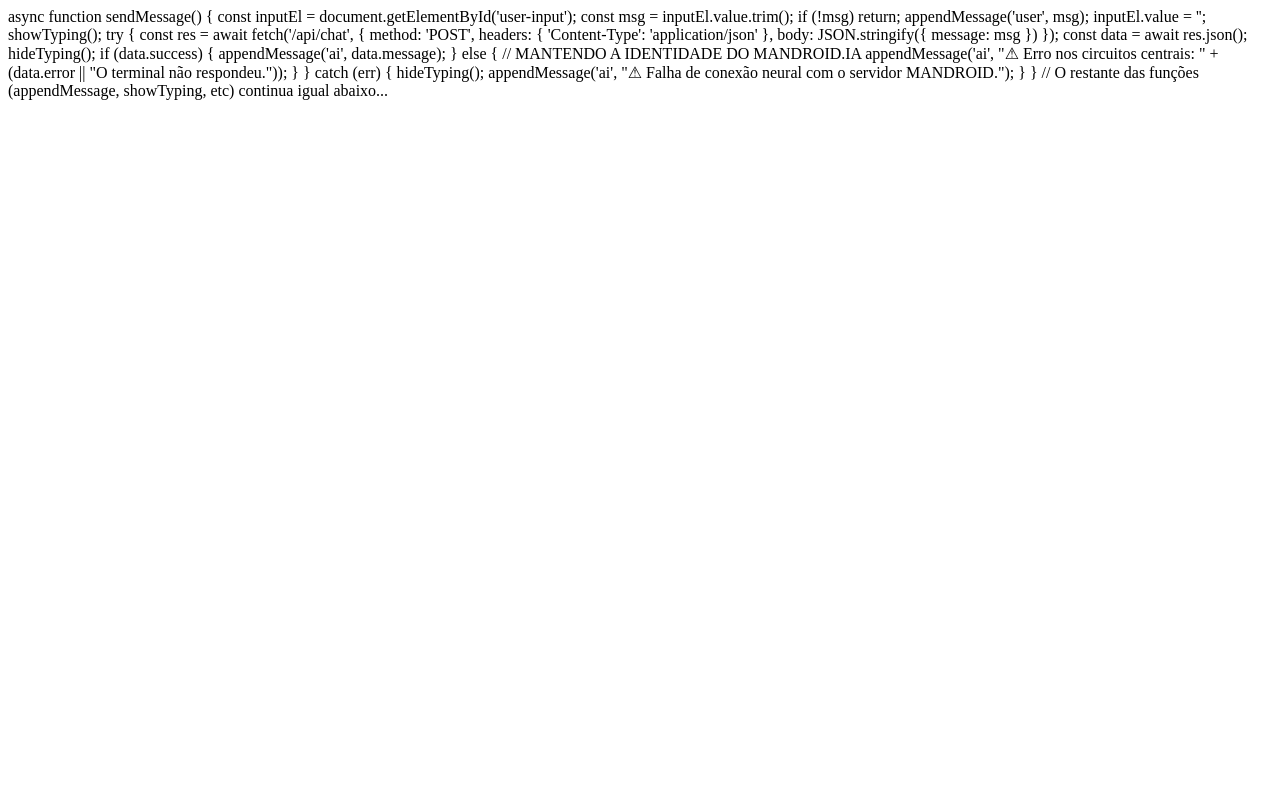
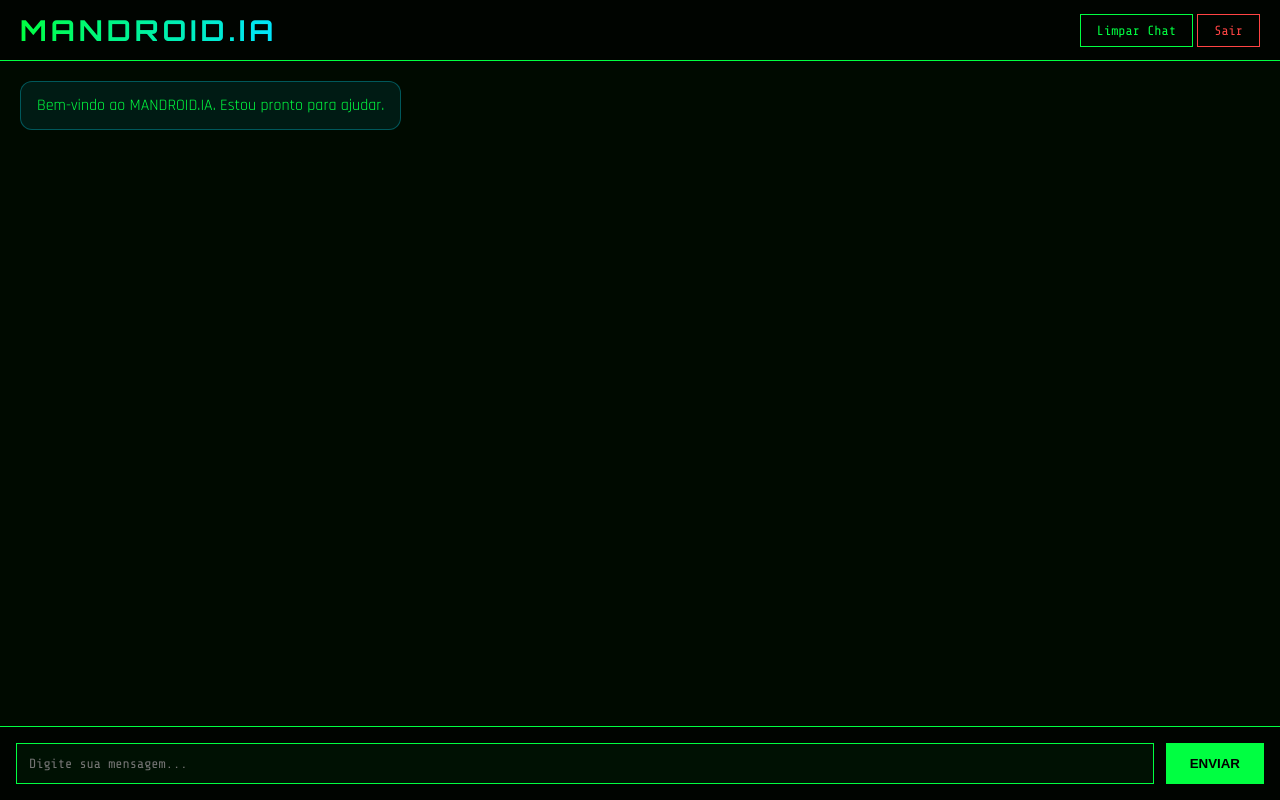
Before and after one commit to aetmdeveloper-ux/mandroid_ia, a website: page public/chat.html in a window 1280 px wide. Drawn offline with nearby package versions, Linux system fonts and the light colour scheme; no server answers.

Commit message:
Update chat.html

```diff
--- a/public/chat.html
+++ b/public/chat.html
@@ -1,5 +1,154 @@
+<!DOCTYPE html>
+<html lang="pt-BR">
+<head>
+  <meta charset="UTF-8" />
+  <meta name="viewport" content="width=device-width, initial-scale=1.0"/>
+  <title>MANDROID.IA — Assistente Futurista</title>
+  <link rel="preconnect" href="https://fonts.googleapis.com"/>
+  <link rel="preconnect" href="https://fonts.gstatic.com" crossorigin/>
+  <link href="https://fonts.googleapis.com/css2?family=Orbitron:wght@400;700;900&family=Rajdhani:wght@300;400;600;700&family=Share+Tech+Mono&display=swap" rel="stylesheet"/>
+  <style>
+    :root {
+      --neon-green: #00ff41;
+      --neon-cyan: #00e5ff;
+      --dark-bg: #000a00;
+      --chat-bg: rgba(0,15,0,0.7);
+    }
+    * { margin:0; padding:0; box-sizing:border-box; }
+    body {
+      background: var(--dark-bg);
+      color: var(--neon-green);
+      font-family: 'Rajdhani', sans-serif;
+      height: 100vh;
+      display: flex;
+      flex-direction: column;
+      overflow: hidden;
+    }
+    header {
+      padding: 12px 20px;
+      background: rgba(0,0,0,0.6);
+      border-bottom: 1px solid var(--neon-green);
+      display: flex;
+      justify-content: space-between;
+      align-items: center;
+    }
+    h1 {
+      font-family: 'Orbitron', monospace;
+      font-size: 1.8rem;
+      letter-spacing: 4px;
+      background: linear-gradient(90deg, var(--neon-green), var(--neon-cyan));
+      -webkit-background-clip: text;
+      -webkit-text-fill-color: transparent;
+    }
+    .btn {
+      padding: 8px 16px;
+      border: 1px solid var(--neon-green);
+      background: transparent;
+      color: var(--neon-green);
+      font-family: 'Share Tech Mono', monospace;
+      cursor: pointer;
+      transition: all 0.2s;
+    }
+    .btn:hover { background: rgba(0,255,65,0.15); }
+    .btn-danger { border-color: #ff4444; color: #ff4444; }
+    .btn-danger:hover { background: rgba(255,68,68,0.15); }
+
+    #chat-container {
+      flex: 1;
+      overflow-y: auto;
+      padding: 20px;
+      display: flex;
+      flex-direction: column;
+      gap: 16px;
+    }
+    .message {
+      max-width: 80%;
+      padding: 12px 16px;
+      border-radius: 12px;
+      line-height: 1.45;
+    }
+    .user {
+      align-self: flex-end;
+      background: rgba(0,255,65,0.12);
+      border: 1px solid rgba(0,255,65,0.4);
+    }
+    .ai {
+      align-self: flex-start;
+      background: rgba(0,229,255,0.08);
+      border: 1px solid rgba(0,229,255,0.3);
+    }
+    #typing {
+      align-self: flex-start;
+      color: var(--neon-cyan);
+      font-style: italic;
+      opacity: 0.7;
+      display: none;
+    }
+    #input-area {
+      padding: 16px;
+      background: rgba(0,0,0,0.6);
+      border-top: 1px solid var(--neon-green);
+      display: flex;
+      gap: 12px;
+    }
+    #user-input {
+      flex: 1;
+      padding: 12px;
+      background: rgba(0,255,65,0.05);
+      border: 1px solid var(--neon-green);
+      color: white;
+      font-family: 'Share Tech Mono', monospace;
+    }
+    #send-btn {
+      padding: 0 24px;
+      background: var(--neon-green);
+      color: black;
+      border: none;
+      font-weight: bold;
+    }
+  </style>
+</head>
+<body>
+
+<header>
+  <h1>MANDROID.IA</h1>
+  <div>
+    <button class="btn" id="btn-clear">Limpar Chat</button>
+    <button class="btn btn-danger" id="btn-logout">Sair</button>
+  </div>
+</header>
+
+<div id="chat-container">
+  <div class="message ai">Bem-vindo ao MANDROID.IA. Estou pronto para ajudar.</div>
+</div>
+
+<div id="input-area">
+  <input type="text" id="user-input" placeholder="Digite sua mensagem..." autocomplete="off"/>
+  <button id="send-btn">ENVIAR</button>
+</div>
+
+<div id="typing">MANDROID está pensando...</div>
+
+<script>
+const chatContainer = document.getElementById('chat-container');
+const inputEl = document.getElementById('user-input');
+const sendBtn = document.getElementById('send-btn');
+const typingEl = document.getElementById('typing');
+const btnClear = document.getElementById('btn-clear');
+const btnLogout = document.getElementById('btn-logout');
+
+function appendMessage(role, text) {
+  const div = document.createElement('div');
+  div.className = `message ${role}`;
+  div.textContent = text;
+  chatContainer.appendChild(div);
+  chatContainer.scrollTop = chatContainer.scrollHeight;
+}
+
+function showTyping() { typingEl.style.display = 'block'; }
+function hideTyping() { typingEl.style.display = 'none'; }
+
 async function sendMessage() {
-  const inputEl = document.getElementById('user-input');
   const msg = inputEl.value.trim();
   if (!msg) return;
 
@@ -20,13 +169,38 @@ async function sendMessage() {
     if (data.success) {
       appendMessage('ai', data.message);
     } else {
-      // MANTENDO A IDENTIDADE DO MANDROID.IA
-      appendMessage('ai', "⚠ Erro nos circuitos centrais: " + (data.error || "O terminal não respondeu."));
+      appendMessage('ai', "⚠ Erro: " + (data.error || "Falha desconhecida"));
     }
   } catch (err) {
     hideTyping();
-    appendMessage('ai', "⚠ Falha de conexão neural com o servidor MANDROID.");
+    appendMessage('ai', "⚠ Falha de conexão com o servidor.");
   }
 }
 
-// O restante das funções (appendMessage, showTyping, etc) continua igual abaixo...
+// Eventos
+sendBtn.addEventListener('click', sendMessage);
+inputEl.addEventListener('keypress', e => {
+  if (e.key === 'Enter') sendMessage();
+});
+
+btnClear.addEventListener('click', () => {
+  if (!confirm("Limpar toda a conversa?")) return;
+  chatContainer.innerHTML = '<div class="message ai">Conversa limpa. Como posso ajudar agora?</div>';
+});
+
+btnLogout.addEventListener('click', async () => {
+  if (!confirm("Deseja realmente sair?")) return;
+  window.location.href = '/logout';
+});
+
+// Opcional: carregar nome do usuário
+fetch('/api/user')
+  .then(r => r.json())
+  .then(data => {
+    if (data.success) {
+      document.querySelector('h1').textContent = `MANDROID.IA — ${data.user.displayName.split(' ')[0]}`;
+    }
+  });
+</script>
+</body>
+</html>
```
